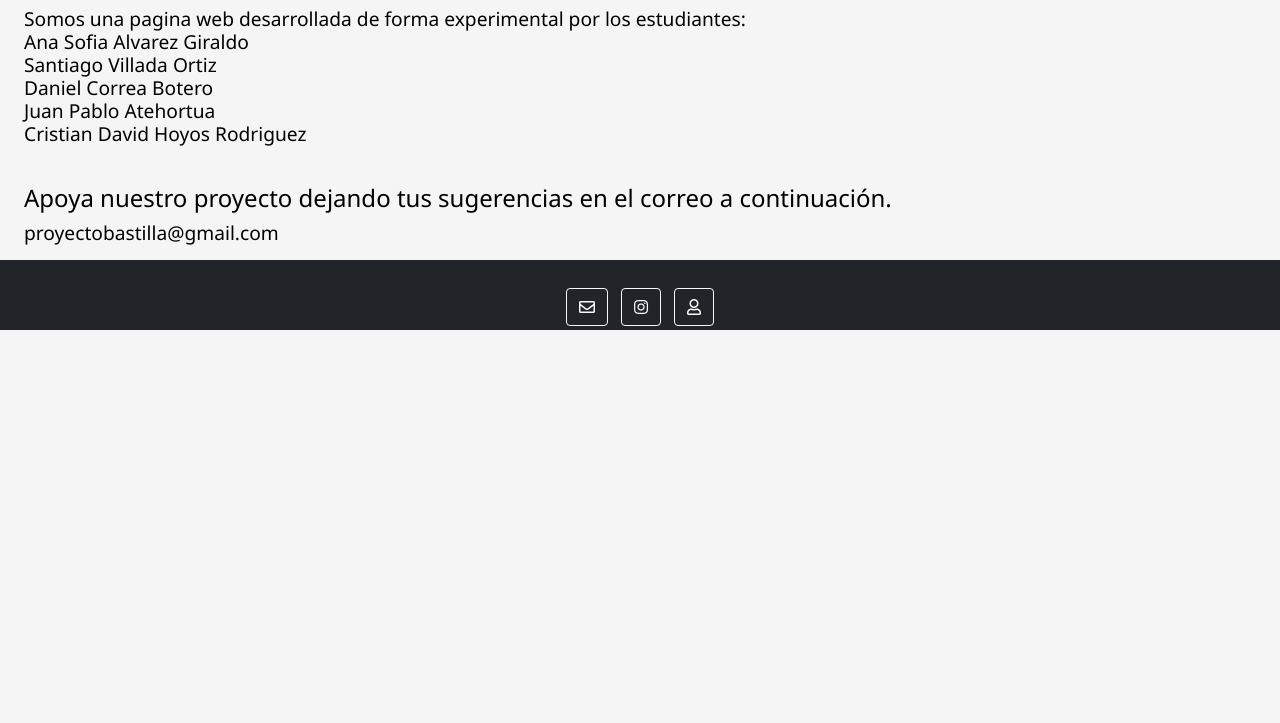
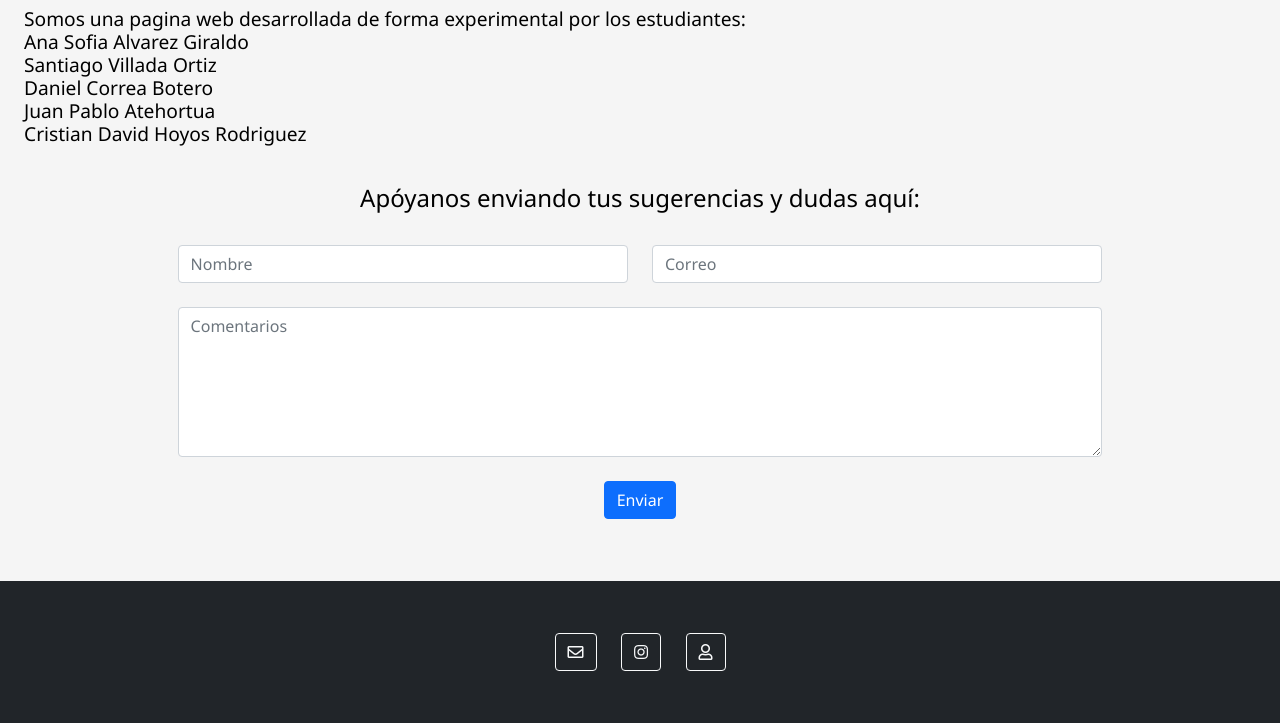
Before and after one commit to proyectoBastilla/pagina_principal, a PHP site: page /pagina_principal/01_acerca.php in a window 1280 px wide. Shown: the part 243-966 px from the top of the page. Before the commit the page ends 573 px from the top, so only its background shows below. Run offline with PHP 8.4, Linux system fonts and the light colour scheme.

Commit message:
Footer 1.1
Incluye form de contacto y footer base

```diff
--- a/01_acerca.php
+++ b/01_acerca.php
@@ -13,8 +13,39 @@
   <p>Somos una pagina web desarrollada de forma experimental por los estudiantes:<br> Ana Sofia Alvarez Giraldo <br>
    Santiago Villada Ortiz <br> Daniel Correa Botero <br> Juan Pablo Atehortua <br> Cristian David Hoyos Rodriguez</p>
   <br>
-  <h4>Apoya nuestro proyecto dejando tus sugerencias en el correo a continuación.</h4>
-  <p>proyectobastilla@gmail.com</p>
+  <!-- Form de contacto -->
+  <h4 class="text-center">Apóyanos enviando tus sugerencias y dudas aquí:</h4>
+  <div id="contacto">
+    <form class="" action="index.html" method="post">
+      <div class="row pb-4 pt-4">
+        <div class="col-md">
+          <div class="form-group">
+            <input type="text" class="form-control" placeholder="Nombre" name="nombre">
+          </div>
+        </div>
+        <div class="col-md">
+          <div class="form-group">
+            <input type="email" class="form-control" placeholder="Correo" name="correo">
+          </div>
+        </div>
+      </div>
+      <div class="row pb-4">
+        <div class="col-md">
+          <div class="form-group">
+            <textarea class="form-control" placeholder="Comentarios" style="height: 150px;" name="comentario"></textarea>
+          </div>
+        </div>
+      </div>
+      <div class="row pb-4">
+        <div class="col-md">
+          <div class="form-group text-center">
+            <input class="btn btn-primary" type="submit" name="enviar" value="Enviar">
+          </div>
+        </div>
+      </div>
+    </form>
+
+  </div>
 </div>
 <!-- Trae todo el código del footer a la página principal -->
 <?php include("includes/footer.php"); ?>
--- a/css/styles.css
+++ b/css/styles.css
@@ -1,27 +1,32 @@
 body{
-    font-family: 'Segoe UI', Tahoma, Geneva, Verdana, sans-serif;
-    background-color: #bfbfbf;
-    color: black;
-    font-size: 1.2rem;
-    line-height: 1.2em;
+  font-family: 'Segoe UI', Tahoma, Geneva, Verdana, sans-serif;
+  background-color: #bfbfbf;
+  color: black;
+  font-size: 1.2rem;
+  line-height: 1.2em;
 }
-.header {
-    background-color:rgb(0, 0, 0);
-    color: white;
+/* Modifica la barra completa del footer */
+#footer{
+  padding-top: 2.5em;
+  padding-bottom: 2.5em;
+  margin-bottom: 0px;
 }
-#margenes_login {
+/* Modifica los íconos(links) del footer */
+#footer_icon{
+  display: inline;
+  padding: 0.3em;
+}
+/* Márgenes del registro/login para la tarjeta */
+#margenes_login{
   text-align: center;
-  margin-right: 10em;
-  margin-left: 10em;
+  margin-right: 15em;
+  margin-left: 15em;
   margin-top: 2em;
   font-size: 20px;
 }
-
-#centrado {
-  background-color: #fafafa;
-  margin: 1rem;
-  padding: 1rem;
-  border: 2px solid #ccc;
-  /* IMPORTANTE */
-  text-align: center;
+/* Márgenes del form de contacto */
+#contacto{
+  margin-left: 8em;
+  margin-right: 8em;
+  margin-bottom: 2em;
 }
--- a/includes/footer.php
+++ b/includes/footer.php
@@ -1,33 +1,27 @@
 <!-- Final del código, incluye footer y scripts -->
 
     <footer class="bg-dark text-center text-white">
-  <!-- Grid container -->
-  <div class="container p-4 pb-0">
-    <!-- Section: Social media -->
-    <section class="mb-4">
-
-       <!-- enviar correo -->
-       <a class="btn btn-outline-light btn-floating m-1" href= "#!"  role="button">
+      <!-- Container footer -->
+      <div id="footer">
+        <!-- Correo -->
+        <div id="footer_icon">
+          <a class="btn btn-outline-light btn-floating m-1" href= "01_acerca.php#contacto"  role="button">
             <i class="far fa-envelope"></i>
           </a>
-
+        </div>
         <!-- Instagram -->
+        <div id="footer_icon">
           <a class="btn btn-outline-light btn-floating m-1" href="https://www.instagram.com/la_bastilla_proyecto/" role="button">
             <i class="fab fa-instagram"></i>
           </a>
-
-      <!-- acerca de o info -->
+        </div>
+        <!-- Acerca de o info -->
+        <div id="footer_icon">
           <a class="btn btn-outline-light btn-floating m-1" href="01_acerca.php" role="button">
             <i class="far fa-user"></i>
           </a>
-
-
-
-    <!-- Section: Social media -->
         </div>
-  <!-- Grid container -->
-
-
+      </div>
     </footer>
 
     <!-- Script BOOTSTRAP 5 -->
```
Lines whose indentation alone changed are shown as unchanged.
